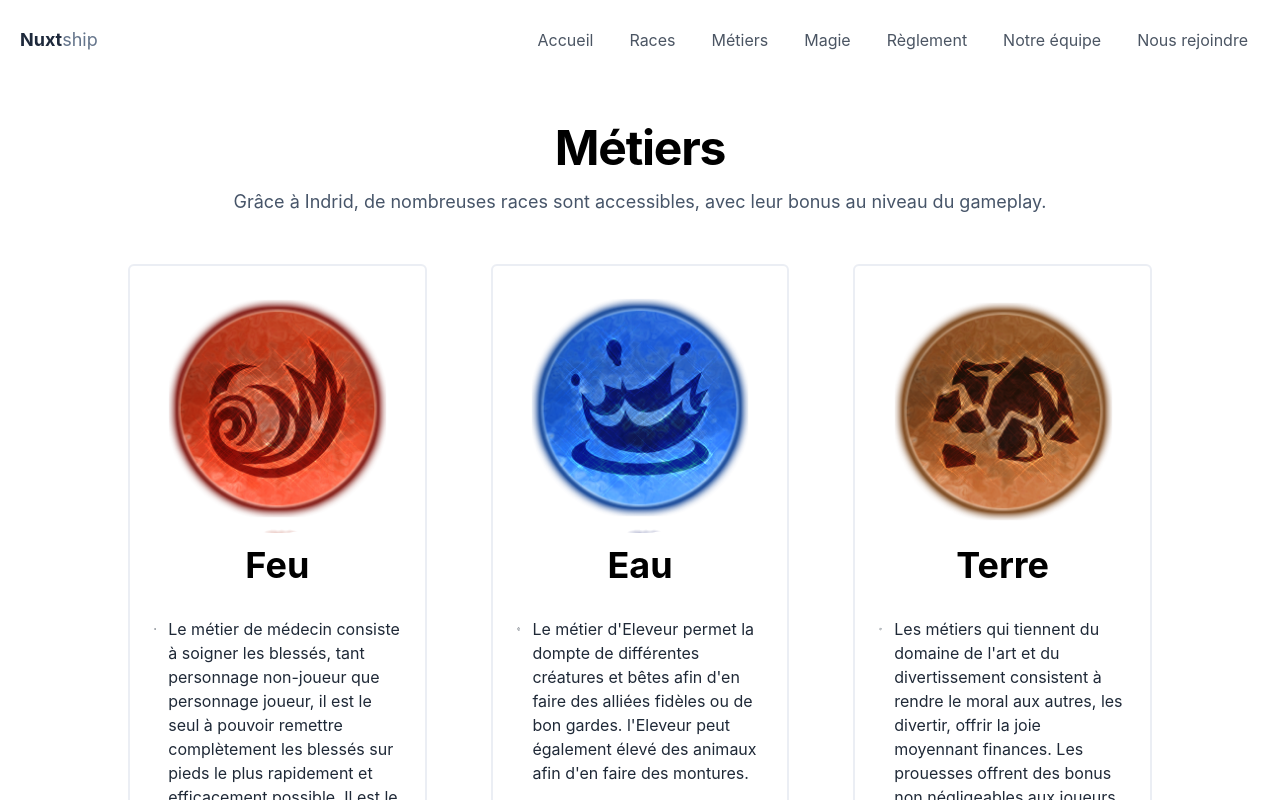
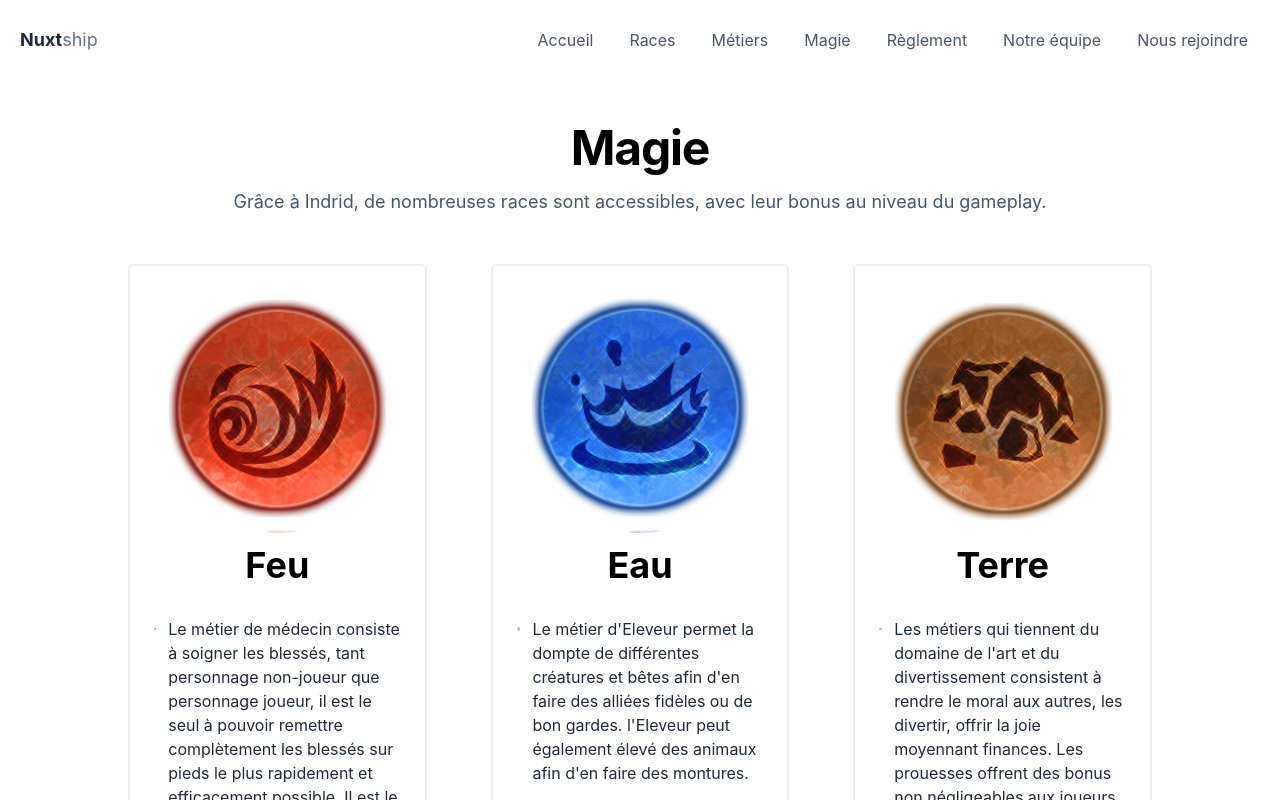
Before and after one commit to S4ji/hameau, a Nuxt app: page /magie in a window 1280 px wide. Shown: the top 800 px of the page. Built offline with nearby package versions, Linux system fonts and the light colour scheme.

Commit message:
fix:"images size"

```diff
--- a/pages/magie.vue
+++ b/pages/magie.vue
@@ -99,7 +99,7 @@ const pricing = [
 <template>
   <LandingContainer>
     <LandingSectionhead>
-      <template v-slot:title>Métiers</template>
+      <template v-slot:title>Magie</template>
       <template v-slot:desc
         >Grâce à Indrid, de nombreuses races sont accessibles, avec leur bonus au niveau du gameplay.</template
       >
```
